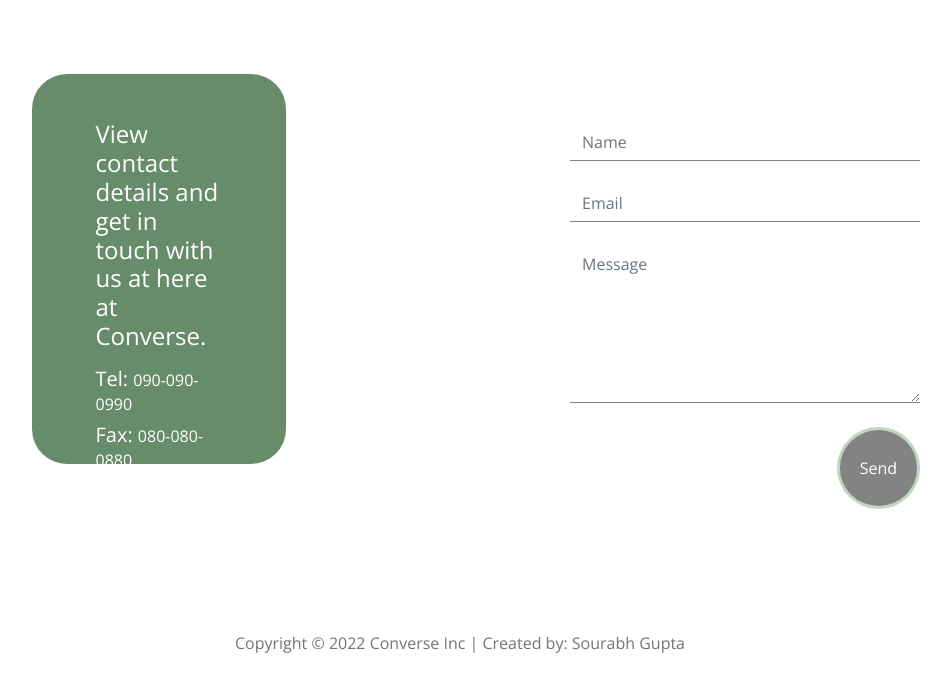
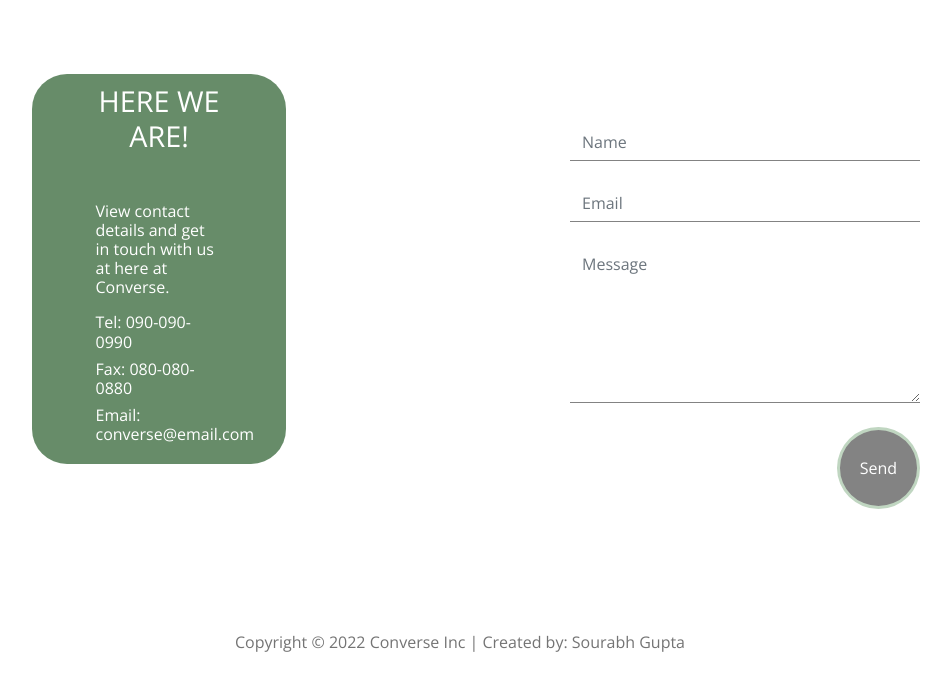
Before and after one commit to sourabh0902/Quantum-Hunts, a plain HTML site: page index.html in a window 1280 px wide. Shown: the part 2931-3623 px from the top of the page, without its empty margins (180-1131 px from the left). Drawn offline with nearby package versions, Linux system fonts and the light colour scheme.

Commit message:
Update index.html

```diff
--- a/index.html
+++ b/index.html
@@ -137,16 +137,16 @@
     <div class="col-md-7 d-flex tm-contact-left-col">
       <div class="tm-bg-primary tm-contact-left">
         <div class="tm-contact-left-inner">
-          <h3 class="text-center tm-mb-40 tm-contact-header">HERE WE ARE!</h3>
-          <p class="tm-line-height-2 mb-5"><h4>View contact details and get in touch with us at here at Converse.</h4></p>
+          <h5 class="text-center tm-mb-40 tm-contact-header">HERE WE ARE!</h5>
+          <p class="tm-line-height-2 mb-5"><h6>View contact details and get in touch with us at here at Converse.</h6></p>
           <div class="mb-2 tm-font-normal">
-            <h5>Tel: <a href="" class="mt-5 tm-contact-link">090-090-0990</a></h5>
+            <h6>Tel: <a href="" class="mt-5 tm-contact-link">090-090-0990</a></h6>
           </div>
           <div class="mb-2 tm-font-normal">
-            <h5>Fax: <a href="" class="tm-contact-link">080-080-0880</a></h5>
+            <h6>Fax: <a href="" class="tm-contact-link">080-080-0880</a></h6>
           </div>
           <div class="mb-2 tm-font-normal">
-            <h5>Email: <a href="" class="tm-contact-link">converse@email.com</a></h5>
+            <h6>Email: <a href="" class="tm-contact-link">converse@email.com</a></h6>
           </div>
         </div>
       </div>
```
